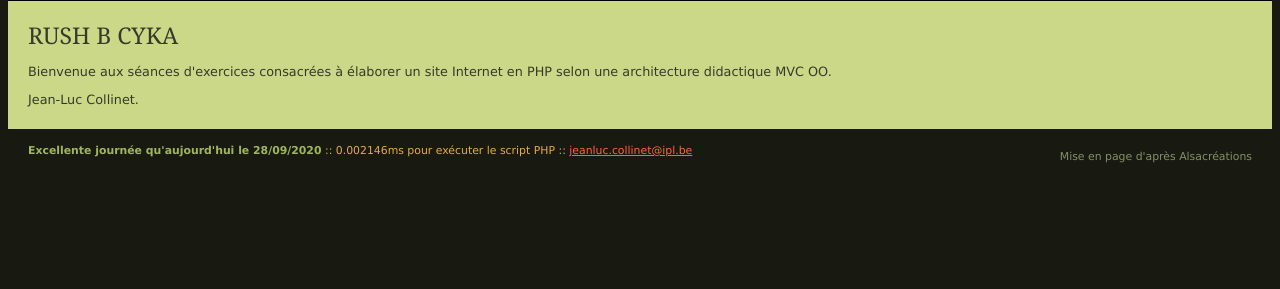
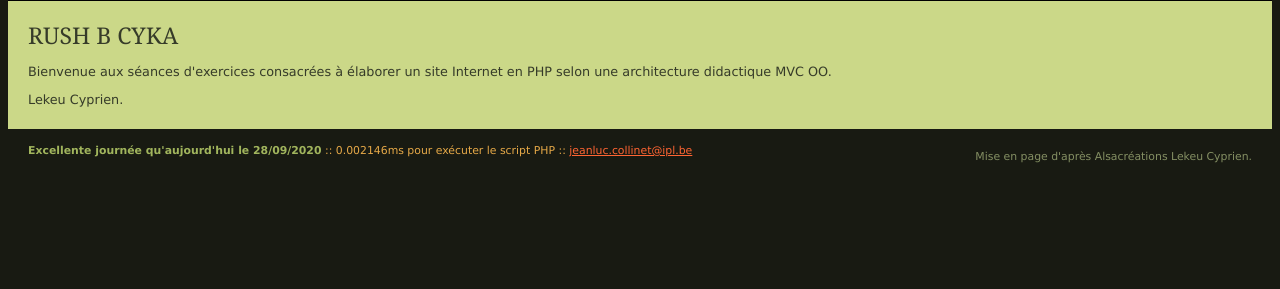
Before and after one commit to Chmouss/siteBonneNouvelles, a PHP site: page / in a window 1280 px wide. Shown: the part 156-445 px from the top of the page. Run offline with PHP 8.4, Linux system fonts and the light colour scheme.

Commit message:
Branche test merge avec master (#1)
* Update footer.php

* Update footer.php

* Update accueil.php

```diff
--- a/views/accueil.php
+++ b/views/accueil.php
@@ -1,5 +1,5 @@
 <div id="contenu">
 	<h2>RUSH B CYKA</h2>
 	<p>Bienvenue aux séances d'exercices consacrées à élaborer un site Internet en PHP selon une architecture didactique MVC OO.</p>
-	<p>Jean-Luc Collinet.</p>
+	<p>Lekeu Cyprien.</p>
 </div><!-- #contenu -->
--- a/views/footer.php
+++ b/views/footer.php
@@ -7,6 +7,7 @@
 	        <a href="mailto:<?php echo EMAIL ?>"><?php echo EMAIL ?></a>
 			<p id="copyright">Mise en page d'après
 				<a href="http://www.alsacreations.com/tutoriels/">Alsacréations</a>
+				Lekeu Cyprien.
 			</p>
 		</div><!-- #pied -->
 	</div><!-- #global -->
```
